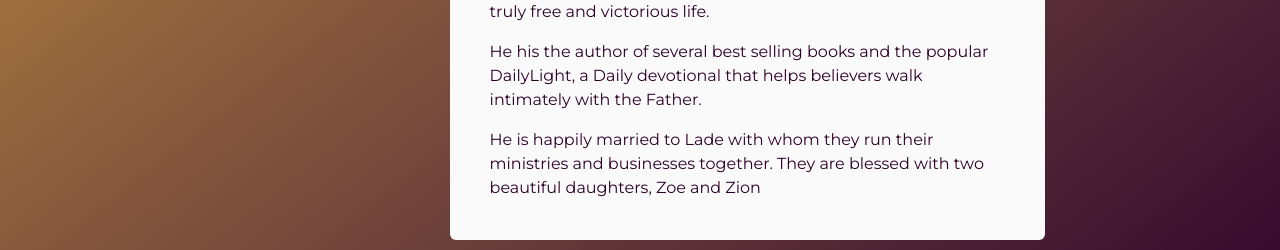
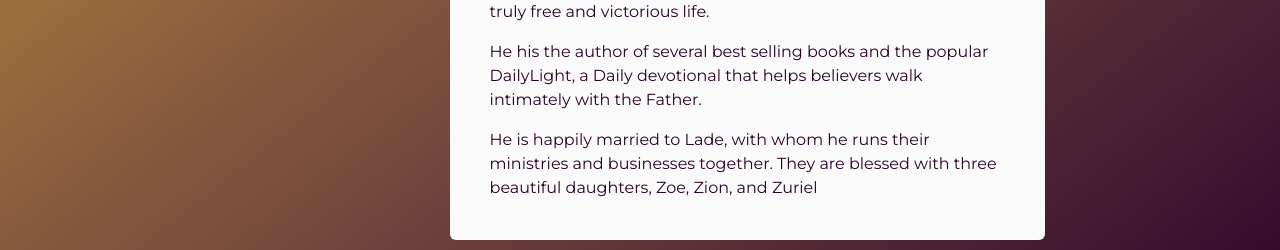
Before and after one commit to SodiqOgundairo/lightlife-react, a React (Vite) app: page /about-us in a window 1280 px wide. Shown: the part 2500-2750 px from the top of the page. Built offline with nearby package versions, Linux system fonts and the light colour scheme; what @cloudinary/url-gen would draw is missing.

Commit message:
fix: about copy

```diff
--- a/src/pages/About.tsx
+++ b/src/pages/About.tsx
@@ -54,8 +54,7 @@ const About = () => {
           expressed. We believe that every believer has a purpose to be
           fulfilled here on earth. Therefore, we equip believers to succeed in
           their chosen career, take dominion and leadership in order to be
-          earthly relevant. This is our mandate and we a resolved to make it
-          happen with you on our team.
+          earthly relevant. This is our mandate, and we have resolved to make it happen with you on our team.
         </p>
       </div>
       {/* about LLc end */}
@@ -123,9 +122,7 @@ const About = () => {
             </p>
 
             <p>
-              He is happily married to Lade with whom they run their ministries
-              and businesses together. They are blessed with two beautiful
-              daughters, Zoe and Zion
+              He is happily married to Lade, with whom he runs their ministries and businesses together. They are blessed with three beautiful daughters, Zoe, Zion, and Zuriel
             </p>
           </div>
         </div>
```
